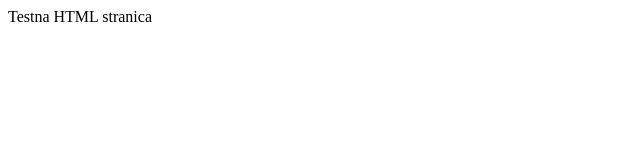
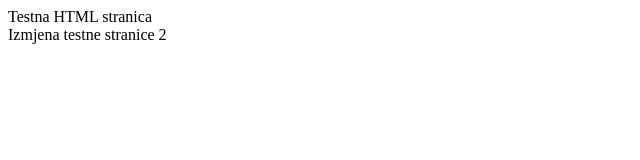
Before and after one commit to RadeLibrary/git-test1, a plain HTML site: page index.html in a window 1280 px wide. Shown: the whole page, without its empty margins (0-640 px from the left). Drawn offline with Linux system fonts and the light colour scheme.

Commit message:
Drugi test

```diff
--- a/index.html
+++ b/index.html
@@ -1 +1,2 @@
 <div>Testna HTML stranica</div>
+<div>Izmjena testne stranice 2</div>
```
